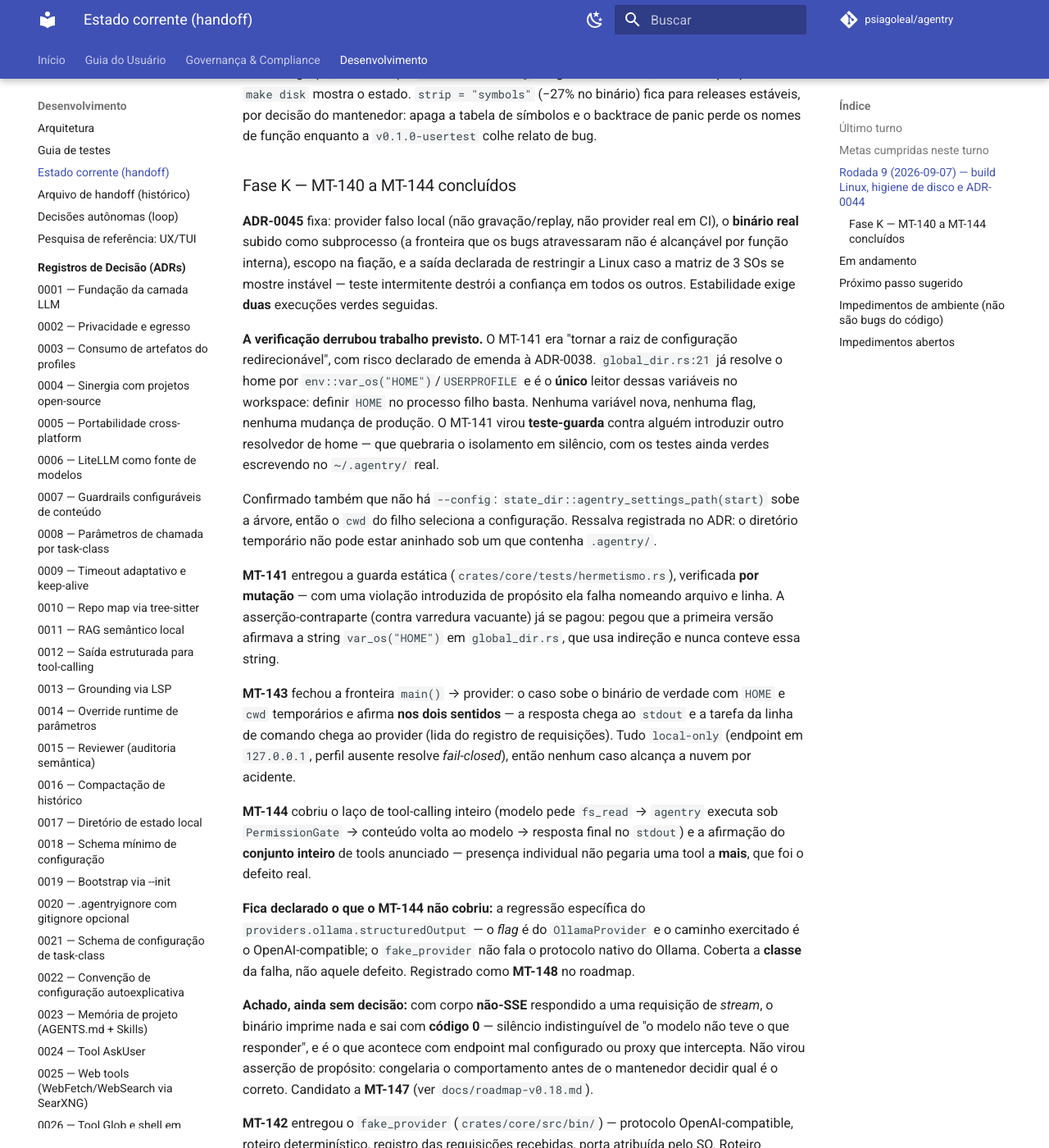
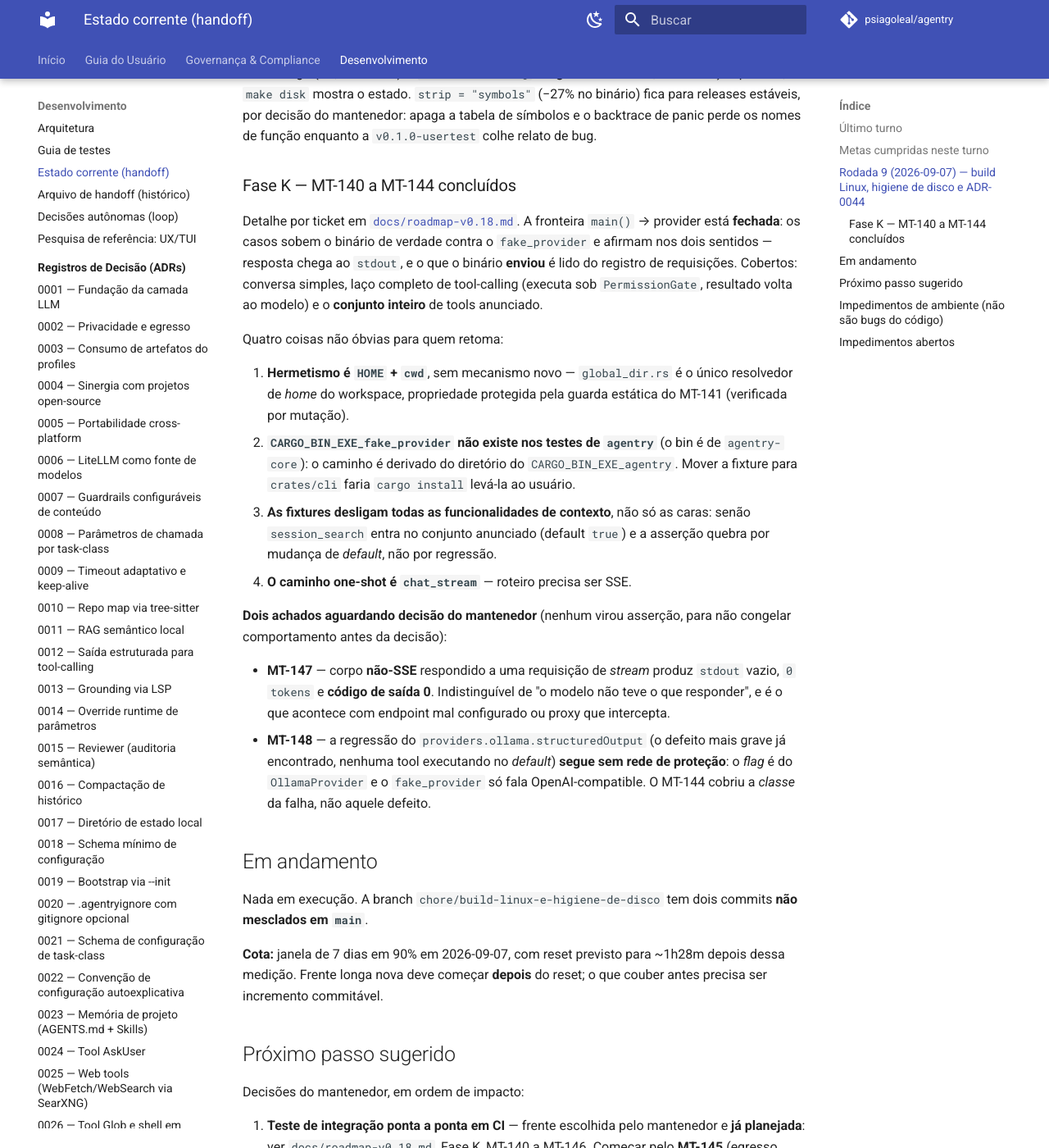
Before and after one commit to psiagoleal/agentry, an MkDocs documentation site: the page built from docs/CURRENT-STATE.md, in a window 1280 px wide and 1400 px high, scrolled down 1331 px. Shown: the whole window at 82% size. Built offline with MkDocs 1.6.1 and Material for MkDocs 9.7.7, drawn with Linux system fonts in a browser that asks for light colours; comment, search, counter and statistics services are not loaded; some of the changed text lies outside the part shown.

Commit message:
docs(handoff): comprime a Fase K ao que nao esta no roadmap
O relato por ticket duplicava o roadmap. Fica no handoff so o que se perderia:
o estado da fronteira, as quatro armadilhas de quem retoma e os dois achados
sem decisao.

{agente: Claude Code; modelo: claude-opus-5}

```diff
--- a/docs/CURRENT-STATE.md
+++ b/docs/CURRENT-STATE.md
@@ -49,57 +49,35 @@ panic perde os nomes de função enquanto a `v0.1.0-usertest` colhe relato de bu
 
 ### Fase K — MT-140 a MT-144 concluídos
 
-**ADR-0045** fixa: provider falso local (não gravação/replay, não provider real em CI), o
-**binário real** subido como subprocesso (a fronteira que os bugs atravessaram não é
-alcançável por função interna), escopo na fiação, e a saída declarada de restringir a Linux
-caso a matriz de 3 SOs se mostre instável — teste intermitente destrói a confiança em todos os
-outros. Estabilidade exige **duas** execuções verdes seguidas.
+Detalhe por ticket em [`docs/roadmap-v0.18.md`](./roadmap-v0.18.md). A fronteira `main()` →
+provider está **fechada**: os casos sobem o binário de verdade contra o `fake_provider` e
+afirmam nos dois sentidos — resposta chega ao `stdout`, e o que o binário **enviou** é lido do
+registro de requisições. Cobertos: conversa simples, laço completo de tool-calling (executa sob
+`PermissionGate`, resultado volta ao modelo) e o **conjunto inteiro** de tools anunciado.
 
-**A verificação derrubou trabalho previsto.** O MT-141 era "tornar a raiz de configuração
-redirecionável", com risco declarado de emenda à ADR-0038. `global_dir.rs:21` já resolve o
-home por `env::var_os("HOME")`/`USERPROFILE` e é o **único** leitor dessas variáveis no
-workspace: definir `HOME` no processo filho basta. Nenhuma variável nova, nenhuma flag,
-nenhuma mudança de produção. O MT-141 virou **teste-guarda** contra alguém introduzir outro
-resolvedor de home — que quebraria o isolamento em silêncio, com os testes ainda verdes
-escrevendo no `~/.agentry/` real.
+Quatro coisas não óbvias para quem retoma:
 
-Confirmado também que não há `--config`: `state_dir::agentry_settings_path(start)` sobe a
-árvore, então o `cwd` do filho seleciona a configuração. Ressalva registrada no ADR: o
-diretório temporário não pode estar aninhado sob um que contenha `.agentry/`.
+1. **Hermetismo é `HOME` + `cwd`**, sem mecanismo novo — `global_dir.rs` é o único resolvedor de
+   *home* do workspace, propriedade protegida pela guarda estática do MT-141 (verificada por
+   mutação).
+2. **`CARGO_BIN_EXE_fake_provider` não existe nos testes de `agentry`** (o bin é de
+   `agentry-core`): o caminho é derivado do diretório do `CARGO_BIN_EXE_agentry`. Mover a
+   fixture para `crates/cli` faria `cargo install` levá-la ao usuário.
+3. **As fixtures desligam todas as funcionalidades de contexto**, não só as caras: senão
+   `session_search` entra no conjunto anunciado (default `true`) e a asserção quebra por
+   mudança de *default*, não por regressão.
+4. **O caminho one-shot é `chat_stream`** — roteiro precisa ser SSE.
 
-**MT-141** entregou a guarda estática (`crates/core/tests/hermetismo.rs`), verificada **por
-mutação** — com uma violação introduzida de propósito ela falha nomeando arquivo e linha. A
-asserção-contraparte (contra varredura vacuante) já se pagou: pegou que a primeira versão
-afirmava a string `var_os("HOME")` em `global_dir.rs`, que usa indireção e nunca conteve essa
-string.
+**Dois achados aguardando decisão do mantenedor** (nenhum virou asserção, para não congelar
+comportamento antes da decisão):
 
-**MT-143** fechou a fronteira `main()` → provider: o caso sobe o binário de verdade com `HOME`
-e `cwd` temporários e afirma **nos dois sentidos** — a resposta chega ao `stdout` e a tarefa da
-linha de comando chega ao provider (lida do registro de requisições). Tudo `local-only`
-(endpoint em `127.0.0.1`, perfil ausente resolve *fail-closed*), então nenhum caso alcança a
-nuvem por acidente.
-
-**MT-144** cobriu o laço de tool-calling inteiro (modelo pede `fs_read` → `agentry` executa sob
-`PermissionGate` → conteúdo volta ao modelo → resposta final no `stdout`) e a afirmação do
-**conjunto inteiro** de tools anunciado — presença individual não pegaria uma tool a **mais**,
-que foi o defeito real.
-
-**Fica declarado o que o MT-144 não cobriu:** a regressão específica do
-`providers.ollama.structuredOutput` — o *flag* é do `OllamaProvider` e o caminho exercitado é o
-OpenAI-compatible; o `fake_provider` não fala o protocolo nativo do Ollama. Coberta a **classe**
-da falha, não aquele defeito. Registrado como **MT-148** no roadmap.
-
-**Achado, ainda sem decisão:** com corpo **não-SSE** respondido a uma requisição de *stream*, o
-binário imprime nada e sai com **código 0** — silêncio indistinguível de "o modelo não teve o
-que responder", e é o que acontece com endpoint mal configurado ou proxy que intercepta. Não
-virou asserção de propósito: congelaria o comportamento antes de o mantenedor decidir qual é o
-correto. Candidato a **MT-147** (ver `docs/roadmap-v0.18.md`).
-
-**MT-142** entregou o `fake_provider` (`crates/core/src/bin/`) — protocolo OpenAI-compatible,
-roteiro determinístico, registro das requisições recebidas, porta atribuída pelo SO. Roteiro
-esgotado devolve **500 explícito** em vez de repetir a última resposta, que faria um caso
-passar por acidente. Não substitui o mock in-process do MT-07: aquele serve teste de unidade
-do provider, este serve o binário rodando como outro processo.
+- **MT-147** — corpo **não-SSE** respondido a uma requisição de *stream* produz `stdout` vazio,
+  `0 tokens` e **código de saída 0**. Indistinguível de "o modelo não teve o que responder", e é
+  o que acontece com endpoint mal configurado ou proxy que intercepta.
+- **MT-148** — a regressão do `providers.ollama.structuredOutput` (o defeito mais grave já
+  encontrado, nenhuma tool executando no *default*) **segue sem rede de proteção**: o *flag* é do
+  `OllamaProvider` e o `fake_provider` só fala OpenAI-compatible. O MT-144 cobriu a *classe* da
+  falha, não aquele defeito.
 
 ## Em andamento
 
```
